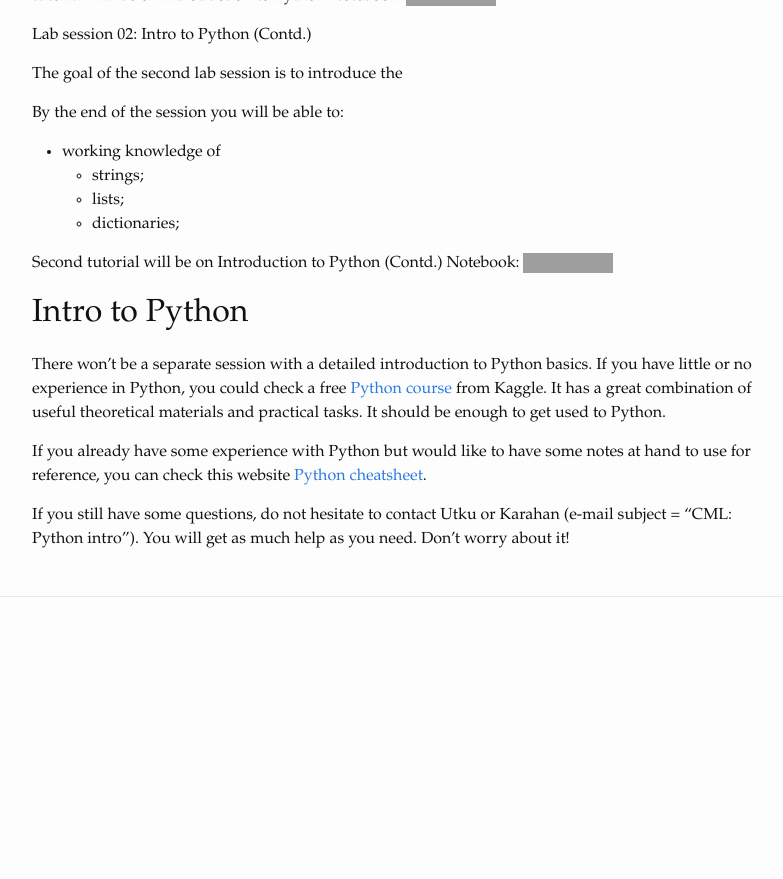
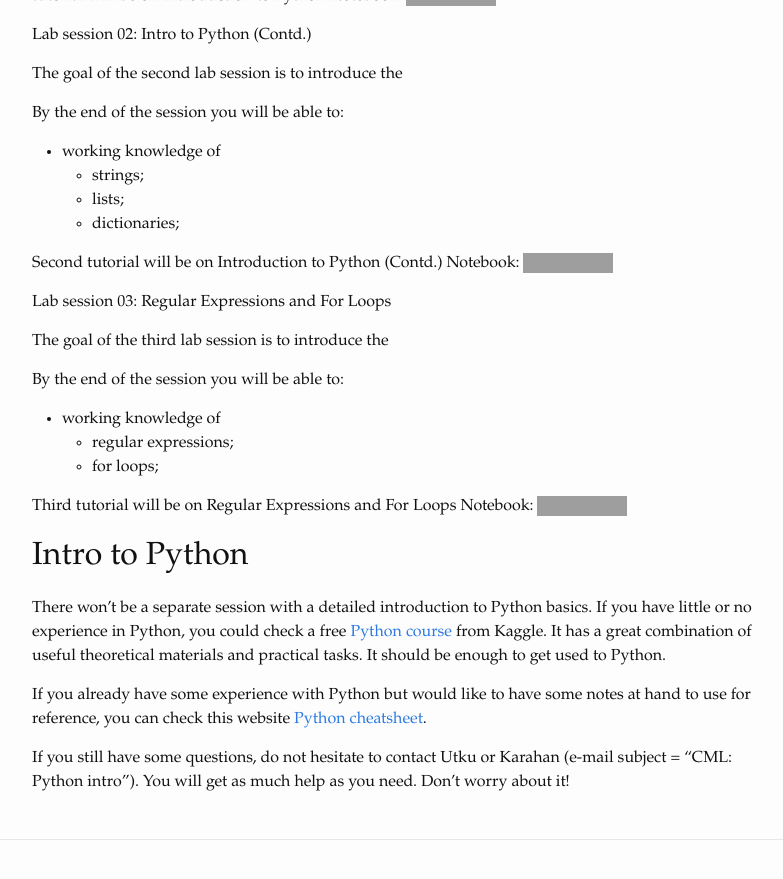
Before and after one commit to cml2022/cml2022.github.io, a Jekyll site: the page built from practice.md, in a window 1280 px wide and 900 px high, scrolled down 828 px. Shown: the top 879 px of the window, without its empty margins (238-1021 px from the left). Built offline with Jekyll 4.4.1, drawn with Linux system fonts in a browser that asks for light colours; before the commit the page ends 1485 px from its top, so only the background shows below that; grey boxes are pictures that could not be loaded.

Commit message:
Third Week Session is added

```diff
--- a/practice.md
+++ b/practice.md
@@ -46,6 +46,16 @@ By the end of the session you will be able to:
 
 Second tutorial will be on Introduction to Python (Contd.) Notebook: [![Open In Colab](https://colab.research.google.com/assets/colab-badge.svg)](https://colab.research.google.com/drive/17jn_EnI9uHbIB_kinkbweqOfZbRk61dj?usp=sharing)
 
+#### Lab session 03: Regular Expressions and For Loops
+
+The goal of the third lab session is to introduce the
+
+By the end of the session you will be able to:
+* working knowledge of
+    * regular expressions;
+    * for loops;
+
+Third tutorial will be on Regular Expressions and For Loops Notebook: [![Open In Colab](https://colab.research.google.com/assets/colab-badge.svg)](https://colab.research.google.com/drive/1Jf_rBq1oFzZDfl2C02RfFImQ7Iw3pL10?usp=sharing)
 # Intro to Python
 
 There won't be a separate session with a detailed introduction to Python basics. If you have little or no experience in Python, you could check a free [Python course](https://www.kaggle.com/learn/python) from Kaggle. It has a great combination of useful theoretical materials and practical tasks. It should be enough to get used to Python.
```
